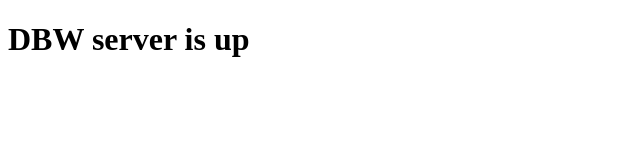
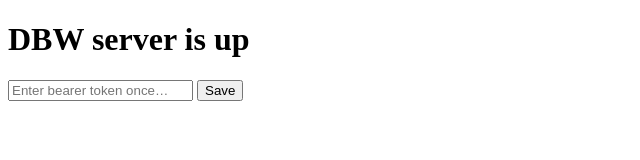
Before and after one commit to intdeb-lab/idk, a website: page public/index.html in a window 1280 px wide. Shown: the whole page, without its empty margins (0-640 px from the left). Drawn offline with Linux system fonts and the light colour scheme.

Commit message:
Update index.html

```diff
--- a/public/index.html
+++ b/public/index.html
@@ -1,2 +1,7 @@
 <!doctype html><meta charset="utf-8"><title>DBW</title>
 <h1>DBW server is up</h1>
+<div id="auth">
+  <input id="bearer" placeholder="Enter bearer token once…" />
+  <button id="save-token">Save</button>
+  <small id="auth-status"></small>
+</div>
```
